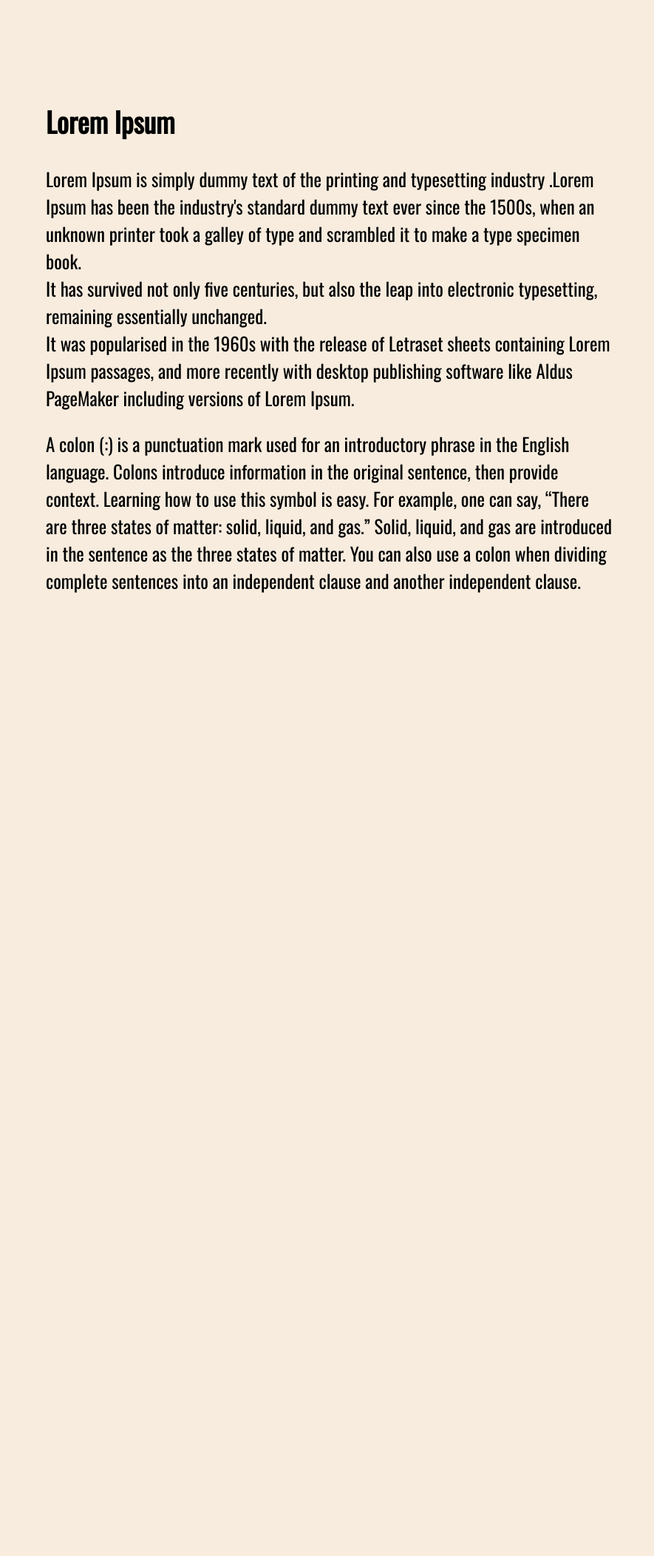
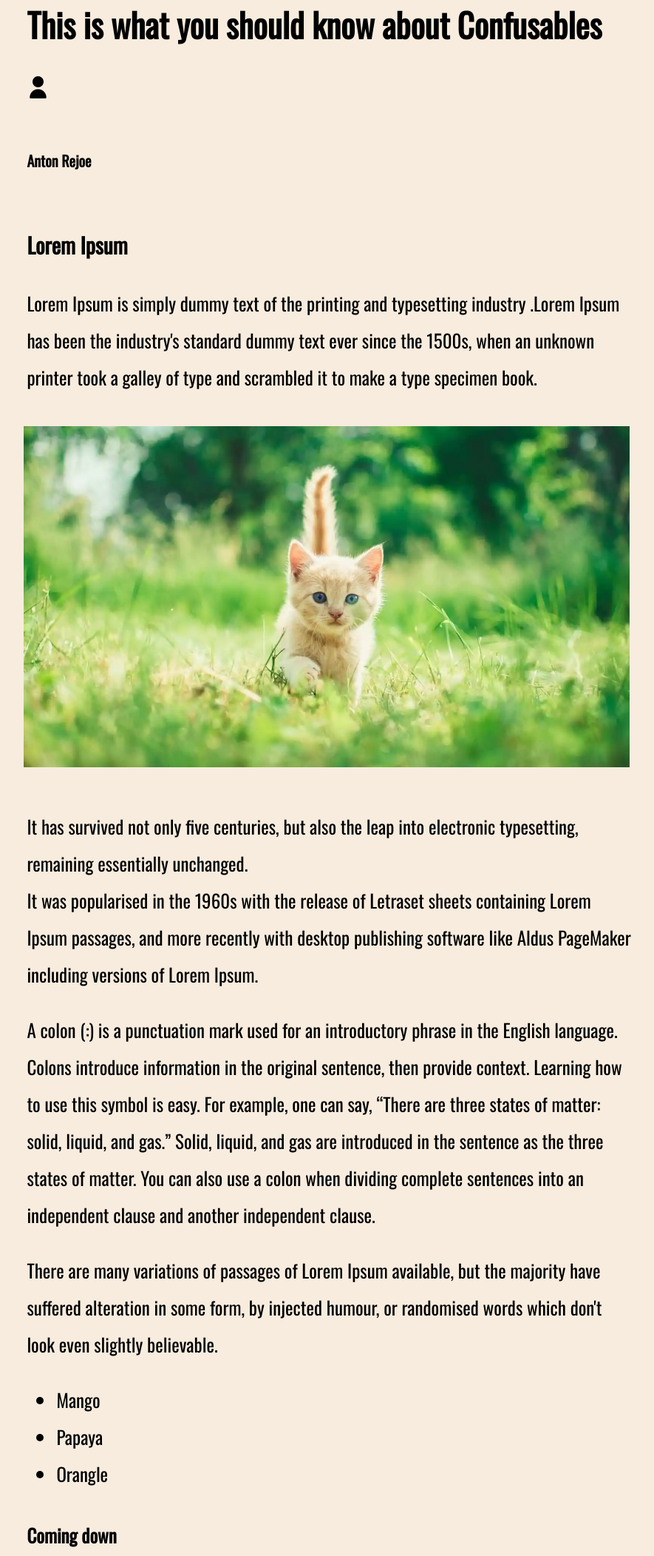
Before and after one commit to antonrejoe/grammatist, a plain HTML site: page Index.html in a window 1280 px wide. Shown: the part 600-2703 px from the top of the page at 74% size, without its empty margins (194-1079 px from the left). Before the commit the page ends 1659 px from the top, so only its background shows below. Drawn offline with nearby package versions, Linux system fonts and the light colour scheme.

Commit message:
css part 7

```diff
--- a/Index.html
+++ b/Index.html
@@ -13,7 +13,8 @@
         <link rel='stylesheet' href='https://cdn-uicons.flaticon.com/uicons-regular-rounded/css/uicons-regular-rounded.css'>
         <link rel="stylesheet" href="https://fonts.googleapis.com/css2?family=Oswald&display=swap">
         <link rel='stylesheet' href='https://cdn-uicons.flaticon.com/uicons-solid-rounded/css/uicons-solid-rounded.css'>
-        <link rel="shortcut icon" href="favicon.ico" type="image/x-icon">
+        <link rel="shortcut icon" href="android-chrome-192x192.png" type="image/png" >
+        <link rel='stylesheet' href='https://cdn-uicons.flaticon.com/uicons-solid-rounded/css/uicons-solid-rounded.css'>
 
     </head>
     <body>
@@ -87,10 +88,18 @@
 
         <section class="content_sec">
 
+            <div class=" content_details " >
+                 <h2>This is what you should know about Confusables</h2>
+
+
+                 <a href="www.google.com"><i class="fi fi-sr-user" ></i><h6 class="ar">Anton Rejoe</h6></a>
+
+            </div>
+
             <div class="content_div">
-                <h2 class="content_h2">
+                <h3 class="content_h2">
                     Lorem Ipsum
-                </h2>
+                </h3>
 
                 <div class="content_p">
 
@@ -99,8 +108,8 @@
                     .Lorem Ipsum has been the industry's standard dummy text ever since the 1500s, when an
                     unknown printer took a galley of type and scrambled it to make a type specimen book.
                     <br>
-
-
+                    <img class="shema_pic" src="Cat-andriyko-podilnyk-RCfi7vgJjUY-unsplash_1659328989095_1659328998370_1659328998370.webp" alt="The word Shema">
+                    <br>
                     It has
                     survived not only five centuries, but also the leap into electronic typesetting, remaining
                     essentially unchanged. <br>
@@ -115,6 +124,31 @@
                      in the sentence as the three states of matter.
 
                     You can also use a colon when dividing complete sentences into an independent clause and another independent clause.</p>
+
+
+                <p>
+                    There are many variations of passages of Lorem Ipsum available, but the majority have suffered alteration in some form,
+                    by injected humour, or randomised words which don't look even slightly believable.
+
+                    <ul>
+                        <li>Mango</li>
+                        <li>Papaya</li>
+                        <li>Orangle</li>
+                    </ul>
+
+                    <h4>
+                        Coming down
+                    </h4>
+                    If you are going to use a passage of Lorem Ipsum, you need to be sure there isn't anything embarrassing hidden in the middle of text.
+                    All the Lorem Ipsum generators on the Internet tend to repeat predefined chunks as necessary,
+                    making this the first true generator on the Internet.
+                    It uses a dictionary of over 200 Latin words, combined with a handful of model sentence structures,
+                    to generate Lorem Ipsum which looks reasonable.
+                    <br>
+                    The generated Lorem Ipsum is therefore always free from repetition, injected humour, or non-characteristic words etc.
+                </p>
+
+
                 </div>
             </div>
 
--- a/styles.css
+++ b/styles.css
@@ -30,6 +30,7 @@ body{
 :root{
     background-color: #F7ECDE;
     font-family:  'Oswald', sans-serif;
+    line-height: 50px;
 
 }
 
@@ -147,17 +148,24 @@ body{
     font-size: 2rem;
     position: relative;
 
-    margin-top: 2.52%;
+    margin-top: 3%;
     left: 2%;
 
 
 }
 
+.content_details{
+    margin-left: 18%;
+    margin-right: 18%;
+    font-size: 30px;
+    margin-top: 10%;
 
+}
 
 .content_div{
-    margin: 20%;
+    margin: 18%;
     font-size: 25px;
+    margin-top: 5%;
 
 
 }
@@ -178,6 +186,7 @@ a::selection{
 }
 
 
+
 ::selection{
     background-color: #9FD3C7;
     color: black;
@@ -185,7 +194,9 @@ a::selection{
 
 a{
     text-decoration: none;
+    color: black;
 }
+
 
 /* Dark mode */
 
@@ -200,9 +211,27 @@ a{
     width: 10%;
     height: 10%;
     position: relative;
-    margin-top: 2.52%;
+    margin-top: 3%;
     font-size: 2rem;
     margin-left: auto;
     visibility: visible;
 
 }
+
+
+
+
+
+
+.shema_pic{
+    width: 100%;
+
+    position:relative;
+
+    padding: 5%;
+    left: -5.5%;
+}
+
+.ar{
+
+}
```
Also changed, not shown: Cat-andriyko-podilnyk-RCfi7vgJjUY-unsplash_1659328989095_1659328998370_1659328998370.webp (added), WS01_Poster_v1.png (added), android-chrome-192x192.png (added), favicon.ico (deleted).
